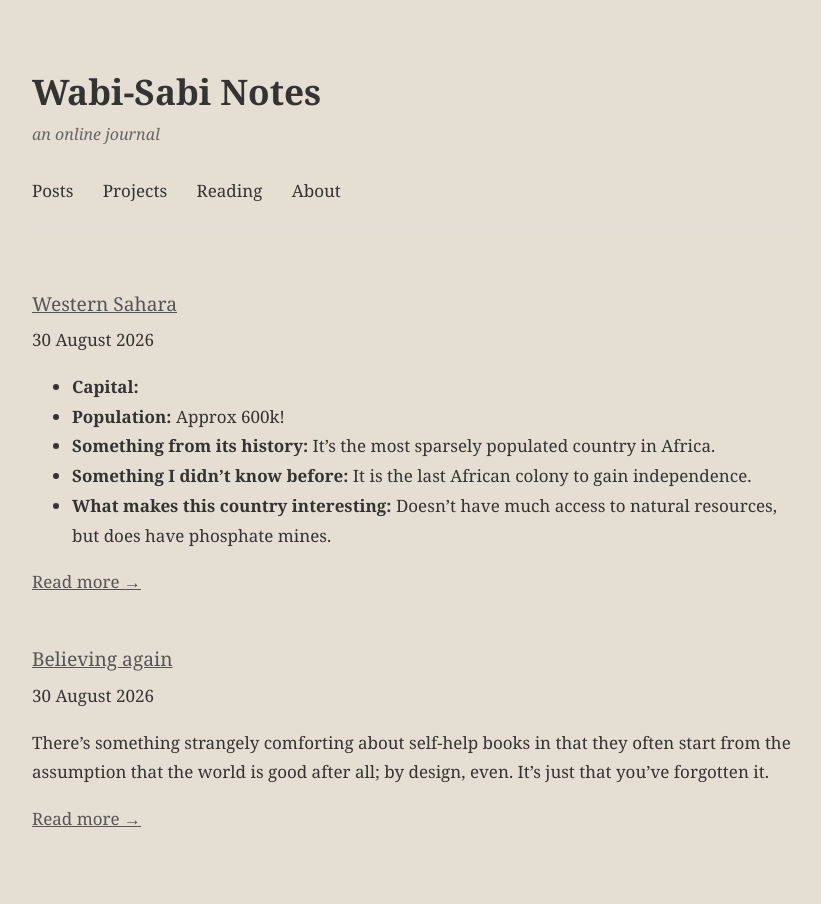
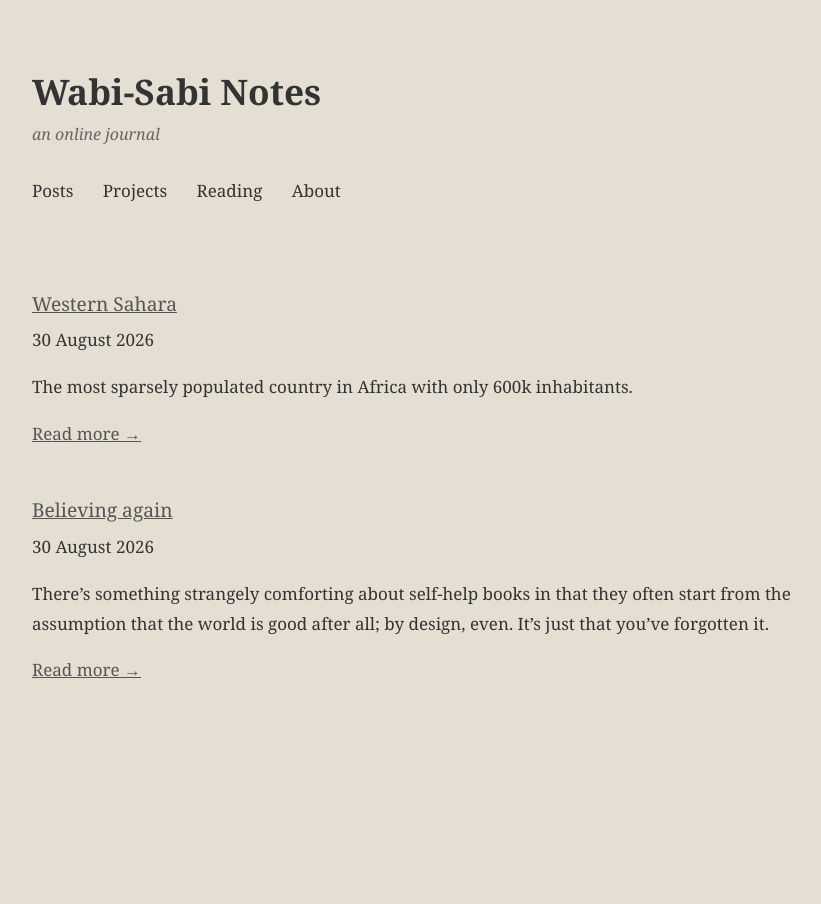
Before and after one commit to bakeramy/wabisabinotes, a Jekyll site: the page built from index.html, in a window 1280 px wide. Shown: the whole page, without its empty margins (228-1049 px from the left). Built offline with Jekyll 4.4.1, drawn with Linux system fonts in a browser that asks for light colours.

Commit message:
Update 2026-08-30-western-sahara.md

```diff
--- a/_projects/2026-08-30-western-sahara.md
+++ b/_projects/2026-08-30-western-sahara.md
@@ -2,6 +2,7 @@
 layout: post
 title: Western Sahara
 date: 2026-08-30
+excerpt: The most sparsely populated country in Africa with only 600k inhabitants.
 ---
 
 - **Capital:**
```
